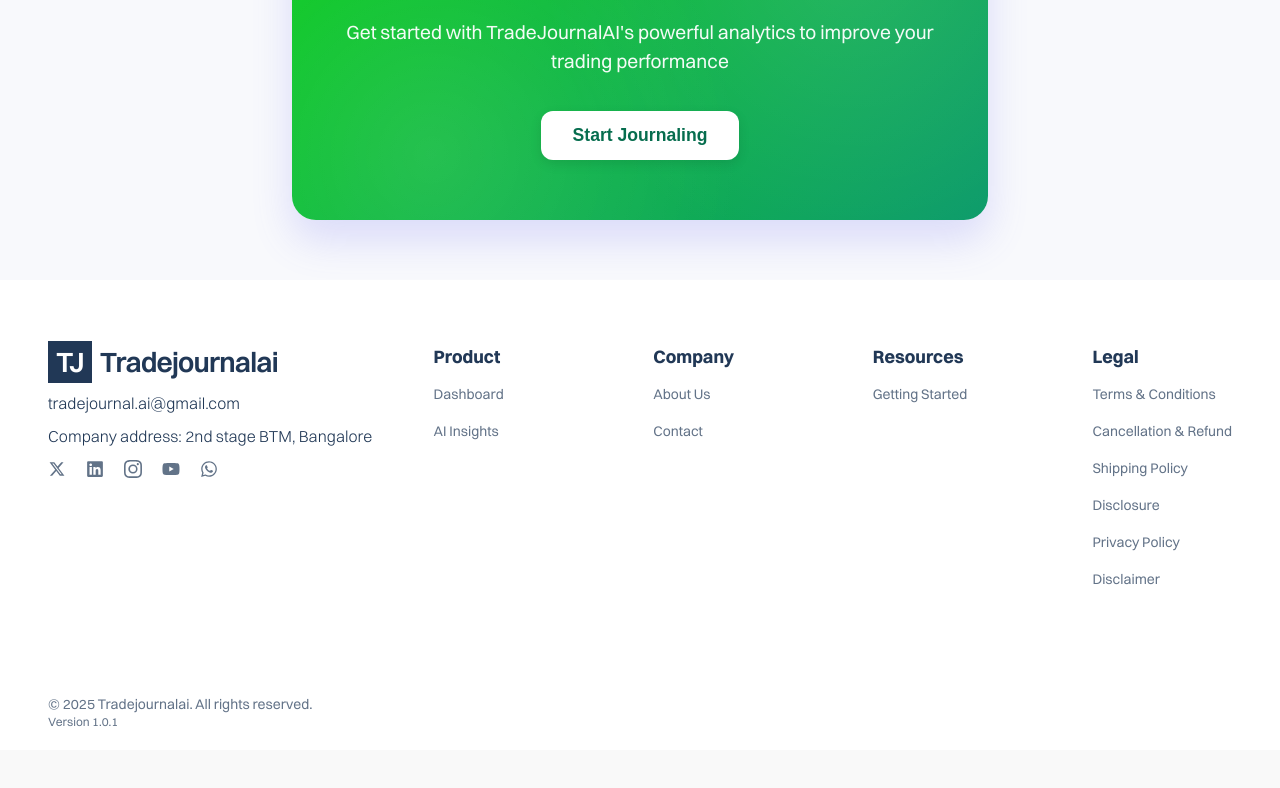
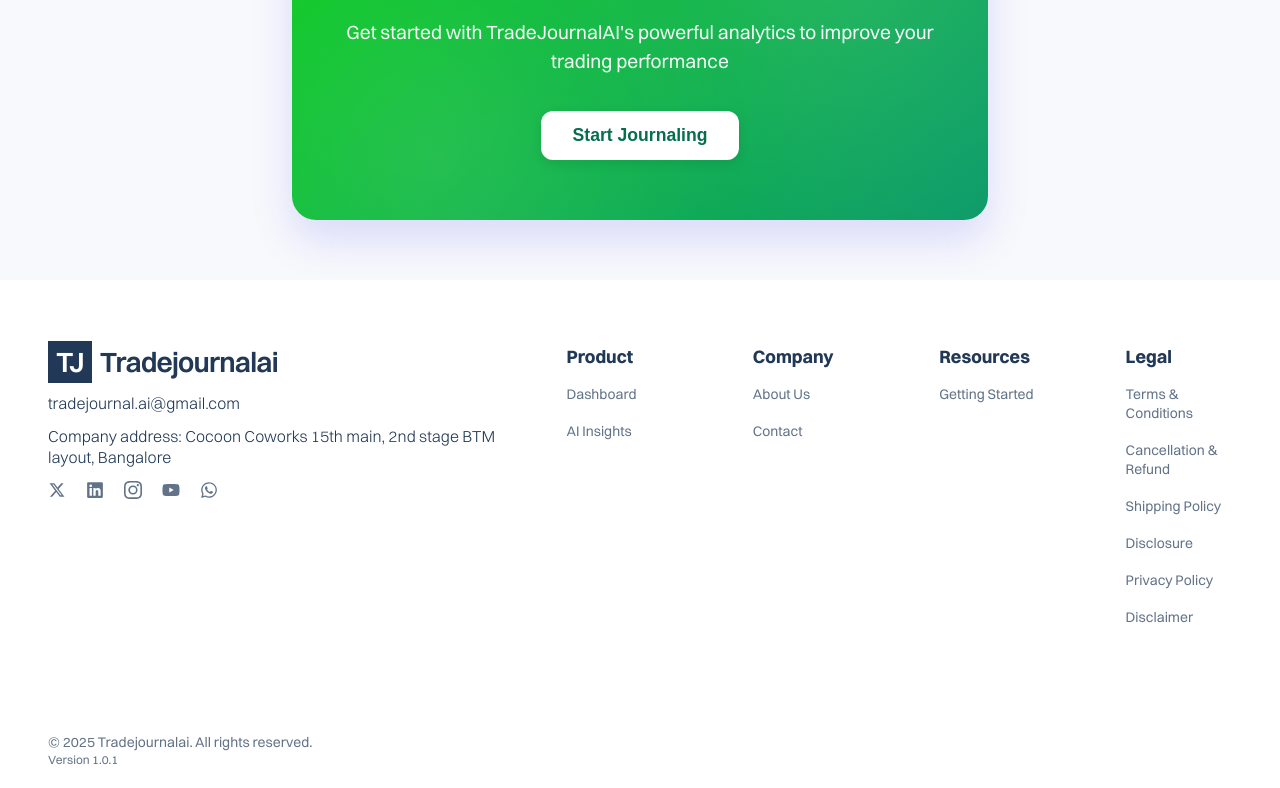
Before and after one commit to tradejournalai/tradejournal-frontend, a React (Vite) app: page / in a window 1280 px wide. Shown: the part 5422-6210 px from the top of the page. Before the commit the page ends 6172 px from the top, so only its background shows below. Built offline with nearby package versions, Linux system fonts and the light colour scheme; no server answers.

Commit message:
footer updated

```diff
--- a/src/components/Footer/Footer.tsx
+++ b/src/components/Footer/Footer.tsx
@@ -4,6 +4,8 @@ import { RiTwitterXFill } from "react-icons/ri";
 import { BsInstagram } from "react-icons/bs";
 import { FaWhatsapp } from "react-icons/fa";
 import { Link } from 'react-router-dom';
+// import { IoLocation } from "react-icons/io5";
+
 
 const Footer = () => {
   return (
@@ -12,7 +14,7 @@ const Footer = () => {
         <div className={Styles.footerLogo}>
           <p className={Styles.logo}><span className={Styles.TJLogo}>TJ</span>Tradejournalai</p>
           <p className={Styles.email}>tradejournal.ai@gmail.com</p>
-          <p className={Styles.email}>Company address: 2nd stage BTM, Bangalore</p>
+          <p className={Styles.email}>Company address: Cocoon Coworks 15th main, 2nd stage BTM layout, Bangalore</p>
 
           <div className={Styles.socials}>
             <a target='_blank' href="https://x.com/tradejournal_ai?t=ig9DqGrD_kHbF0yWEUecTg&s=09" aria-label="Twitter"><RiTwitterXFill /></a>
```
